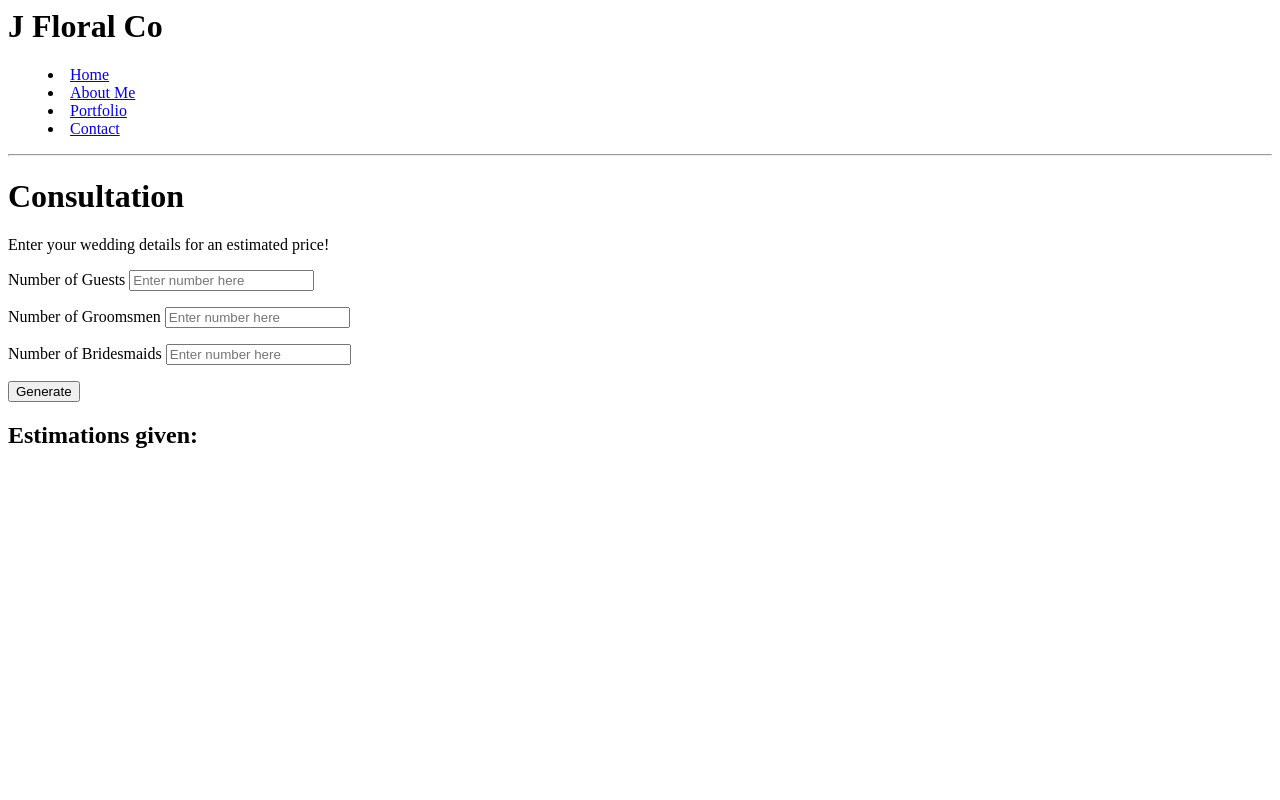
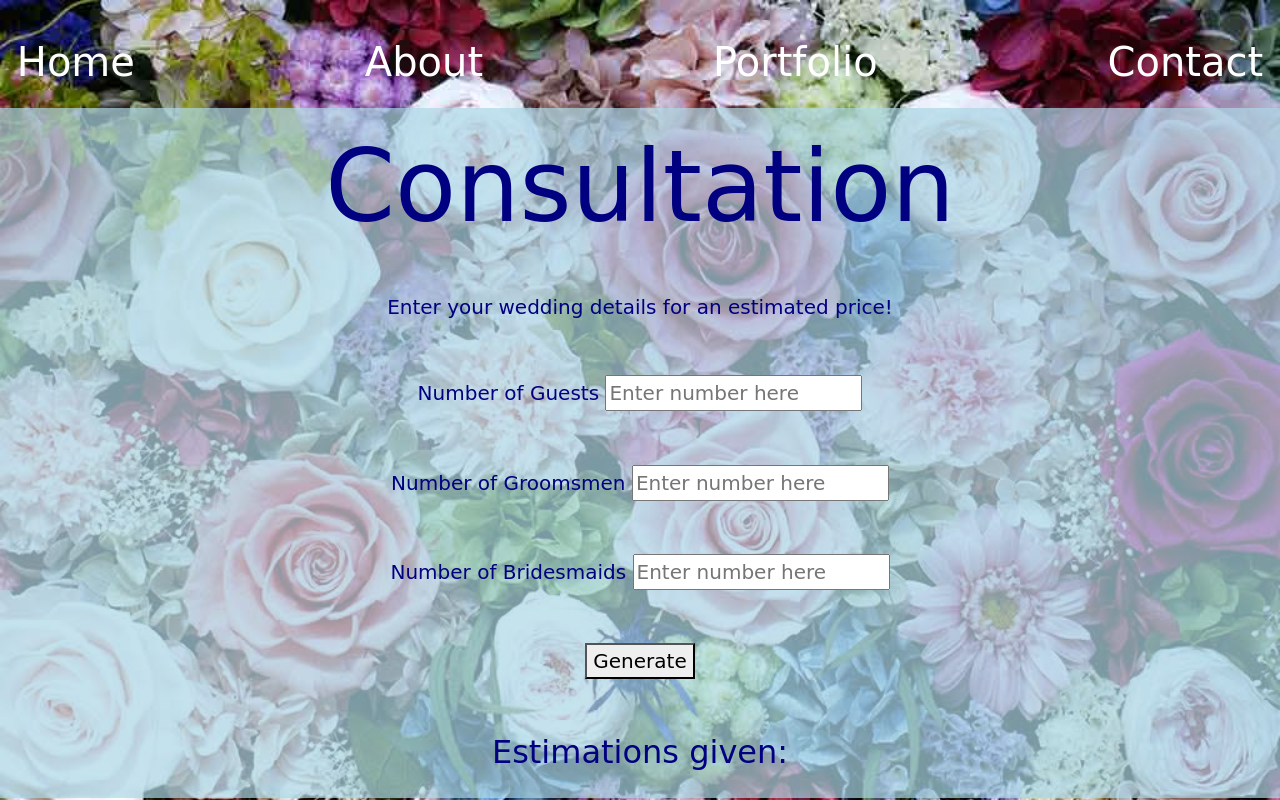
Before and after one commit to jacjacattac/startup, a plain HTML site: page jfloral-css/consultation.html in a window 1280 px wide. Drawn offline with nearby package versions, Linux system fonts and the light colour scheme.

Commit message:
added css to the rest of the html files

```diff
--- a/jfloral-css/consultation.html
+++ b/jfloral-css/consultation.html
@@ -1,17 +1,40 @@
-<header>
-  <h1>J Floral Co</h1>
+<!DOCTYPE html>
+<html lang="en">
+  <head>
+    <meta charset="UTF-8" />
+    <!-- Tell browsers not to scale the viewport automatically -->
+    <meta name="viewport" content="width=device-width, initial-scale=1.0" />
+    <title>JFloral Co CSS</title>
 
-  <nav>
-    <menu>
-      <li><a href="index.html">Home</a></li>
-      <li><a href="about.html">About Me</a></li>
-      <li><a href="portfolio.html">Portfolio</a></li>
-      <li><a href="contact.html">Contact</a></li>
-    </menu>
-  </nav>
+    <link rel="stylesheet" href="index.css" />
 
-  <hr />
-</header>
+    <!-- Include bootstrap CSS framework -->
+    <link
+      href="https://cdn.jsdelivr.net/npm/bootstrap@5.2.2/dist/css/bootstrap.min.css"
+      rel="stylesheet"
+      integrity="sha384-Zenh87qX5JnK2Jl0vWa8Ck2rdkQ2Bzep5IDxbcnCeuOxjzrPF/et3URy9Bv1WTRi"
+      crossorigin="anonymous"
+    />
+  </head>
+  <body class="bg-dark text-light">
+    <header class="container-fluid">
+      <nav class="navbar navbar-dark">
+        <menu class="navbar-nav justify-content-between">
+          <li class="nav-item">
+            <a class="nav-link active" href="index.html">Home</a>
+          </li>
+          <li class="nav-item">
+            <a class="nav-link active" href="about.html">About</a>
+          </li>
+          <li class="nav-item">
+            <a class="nav-link active" href="portfolio.html">Portfolio</a>
+          </li>
+          <li class="nav-item">
+            <a class="nav-link active" href="contact.html">Contact</a>
+          </li>
+        </menu>
+      </nav>
+    </header>
 <main>
     <h1>Consultation</h1>
     <p>Enter your wedding details for an estimated price!</p>
```
Also changed, not shown: jfloral-css/contact.html (+28 -16 lines), jfloral-css/portfolio.html (+28 -14 lines).
